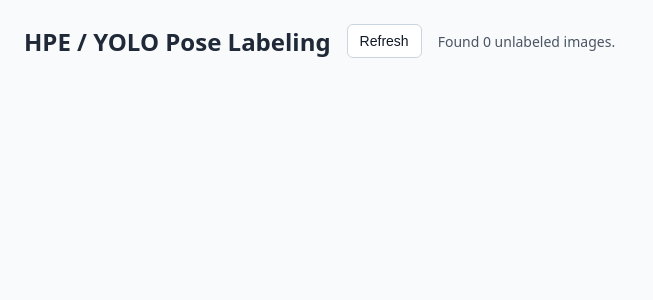
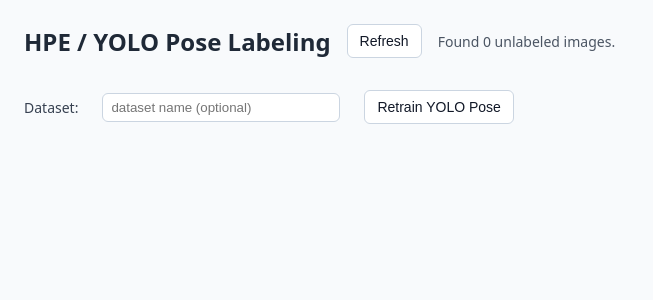
Before and after one commit to Research-Center-Data-Intelligence/CHIMP, a Flask app: page / in a window 1280 px wide. Shown: the top 300 px of the page, without its empty margins (0-653 px from the left). Run offline with Flask 3, Linux system fonts and the light colour scheme; data that the repository does not hold is empty; some libraries are stand-ins or nearby versions.

Commit message:
Add retrain functionality and UI for YOLO Pose

```diff
--- a/docker-compose.yml
+++ b/docker-compose.yml
@@ -68,6 +68,8 @@ services:
             - "5261:5261"
         environment:
             - PORT=5261
+            - TRAINING_SERVER_URL=http://training-api:8000
+            # bad bad hardcoded database access
             - DATASTORE_ACCESS_KEY=yZmhrURuUhaeVSUagMRa
             - DATASTORE_SECRET_KEY=cnk0OxGuIgVx4La0prNaWUv7JpriCnxZfq2417ba
             - DATASTORE_URI=datastore:9000
--- a/labeling-frontend/main.py
+++ b/labeling-frontend/main.py
@@ -10,6 +10,8 @@ from datastore_access import (
     label_datapoint,
     list_unlabeled_datapoints,
 )
+import requests
+from datetime import datetime
 
 
 PORT = int(os.environ.get("PORT", "5261"))
@@ -84,5 +86,41 @@ def api_datapoint_label(datapoint_id: int):
         return jsonify({"error": "Failed to label image", "details": str(ex)}), 500
 
 
+@app.post("/api/retrain")
+def api_retrain():
+    """Trigger a retrain run on the training server for YOLO Pose.
+
+    Expects JSON: { "dataset_name": "..." }
+    """
+    payload = request.get_json(silent=True) or {}
+    dataset_name = payload.get("dataset_name")
+
+    training_url = os.environ.get("TRAINING_SERVER_URL", "http://training-api:8000")
+    plugin_path = "/tasks/run/YOLO+Pose"
+
+    # Use fixed experiment name for aggregation, generate a unique run_name
+    experiment_name = payload.get("experiment_name") or "yolo_pose_demo"
+    run_name = payload.get("run_name") or f"{dataset_name or 'all'}_{datetime.utcnow().strftime('%Y%m%d_%H%M%S')}"
+
+    form = {
+        "experiment_name": experiment_name,
+        "run_name": run_name,
+    }
+    if dataset_name:
+        form["dataset_name"] = dataset_name
+
+    try:
+        r = requests.post(training_url + plugin_path, data=form, timeout=120)
+    except Exception as ex:  # noqa: BLE001
+        return jsonify({"error": "Failed to contact training server", "details": str(ex)}), 500
+
+    try:
+        data = r.json()
+    except Exception:
+        data = {"status_code": r.status_code, "text": r.text}
+
+    return jsonify({"status": "triggered", "training_response": data}), (200 if r.status_code == 200 else 500)
+
+
 if __name__ == "__main__":
     app.run(host="0.0.0.0", port=PORT, debug=True)
--- a/labeling-frontend/requirements.txt
+++ b/labeling-frontend/requirements.txt
@@ -1,3 +1,4 @@
 flask==3.0.3
 minio==7.2.8
 psycopg2-binary==2.9.9
+requests==2.31.0
--- a/labeling-frontend/static/js/labeling.js
+++ b/labeling-frontend/static/js/labeling.js
@@ -1,6 +1,8 @@
 const statusEl = document.getElementById("status");
 const gridEl = document.getElementById("grid");
 const refreshBtn = document.getElementById("refreshBtn");
+const retrainBtn = document.getElementById("retrainBtn");
+const datasetNameInput = document.getElementById("datasetNameInput");
 
 function setStatus(message, isError = false) {
   statusEl.textContent = message;
@@ -57,6 +59,11 @@ async function loadUnlabeled() {
   for (const dp of datapoints) {
     gridEl.appendChild(createCard(dp));
   }
+
+  // If dataset input is empty, prefill with the first datapoint's dataset_name
+  if (datapoints.length && datasetNameInput && !datasetNameInput.value) {
+    datasetNameInput.value = datapoints[0].dataset_name || "";
+  }
 }
 
 refreshBtn.addEventListener("click", () => {
@@ -64,3 +71,34 @@ refreshBtn.addEventListener("click", () => {
 });
 
 loadUnlabeled().catch((err) => setStatus(`Error: ${err.message}`, true));
+
+if (retrainBtn) {
+  retrainBtn.addEventListener("click", async () => {
+    const datasetName = datasetNameInput ? datasetNameInput.value.trim() : "";
+    if (!confirm(`Trigger retrain on dataset '${datasetName || 'yolo_pose_demo'}'?`)) {
+      return;
+    }
+
+    retrainBtn.disabled = true;
+    setStatus("Triggering retrain…");
+
+    try {
+      const runName = `${datasetName || 'all'}_${new Date().toISOString().replace(/[:.]/g, "-")}`;
+      const response = await fetch("/api/retrain", {
+        method: "POST",
+        headers: { "Content-Type": "application/json" },
+        body: JSON.stringify({ dataset_name: datasetName, experiment_name: "yolo_pose_demo", run_name: runName }),
+      });
+      const data = await response.json().catch(() => ({}));
+      if (!response.ok) {
+        throw new Error(data?.error || JSON.stringify(data));
+      }
+      setStatus("Retrain triggered.");
+      console.info("Retrain response:", data);
+    } catch (err) {
+      setStatus(`Retrain failed: ${err.message}`, true);
+    } finally {
+      retrainBtn.disabled = false;
+    }
+  });
+}
--- a/labeling-frontend/templates/labeling.html
+++ b/labeling-frontend/templates/labeling.html
@@ -84,6 +84,12 @@
   </div>
   <div id="grid" class="grid"></div>
 
+  <div class="row" style="margin-top:16px;">
+    <label style="font-size:14px;color:#374151;margin-right:8px;display:flex;align-items:center;">Dataset:</label>
+    <input id="datasetNameInput" type="text" placeholder="dataset name (optional)" style="padding:6px 8px;border:1px solid #cbd5e1;border-radius:6px;min-width:220px;" />
+    <button id="retrainBtn" class="button" type="button" style="margin-left:8px;">Retrain YOLO Pose</button>
+  </div>
+
   <script src="/static/js/labeling.js"></script>
 </body>
 </html>
--- a/training/app/endpoints/dataset_endpoints.py
+++ b/training/app/endpoints/dataset_endpoints.py
@@ -159,10 +159,6 @@ def upload_managed_dataset(passed_request: Request = None):
             "Dataset name ('dataset_name') should only contain characters allowed in path strings"
         )
     datastore = current_app.extensions["datastore"]
-    if dataset_name in [
-        ds.replace("/", "") for ds in datastore.list_from_datastore("", recursive=False)
-    ]:
-        raise BadRequest(f"Dataset with name '{dataset_name}' already exists")
 
     file_data = file.read()
     zip_buffer = io.BytesIO(file_data)
@@ -198,7 +194,7 @@ def upload_managed_dataset(passed_request: Request = None):
                 file_stream.seek(0)  # Ensure pointer is at the start
                 datastore.store_object(dataset_name, file_stream, labels[i], metadata[i], object_name)
 
-    return {"status": "successfully uploaded dataset"}
+    return {"status": "successfully uploaded dataset", "mode": "append"}
 
 
 
```
Also changed, not shown: yolo-frontend/main.py (+12 -8 lines), 1 other file.
